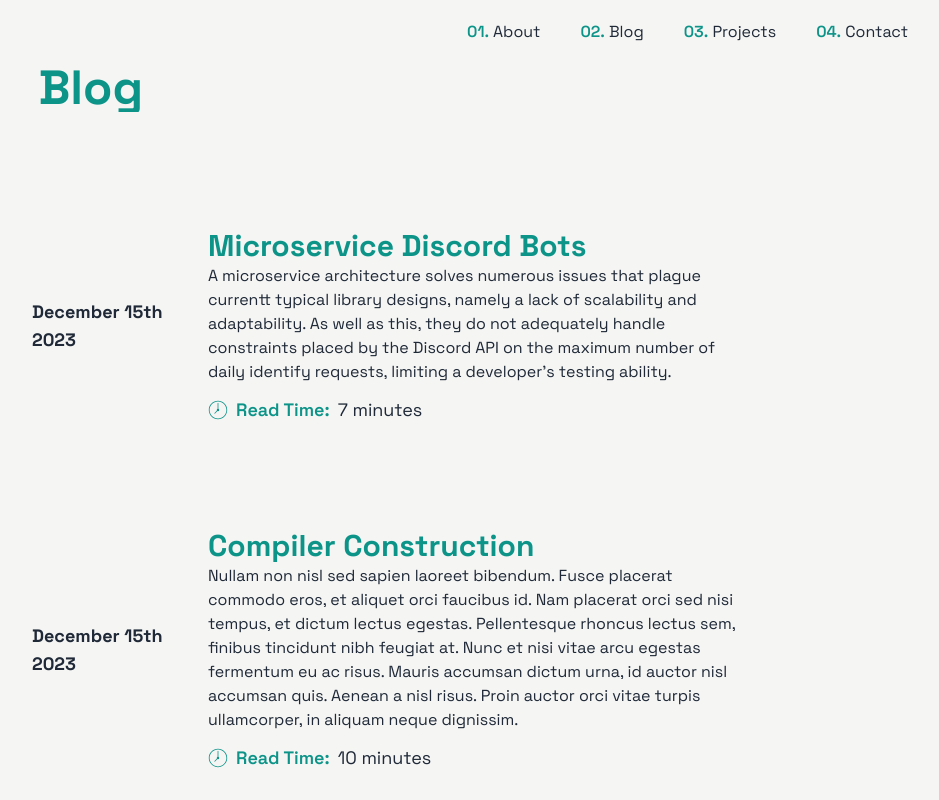
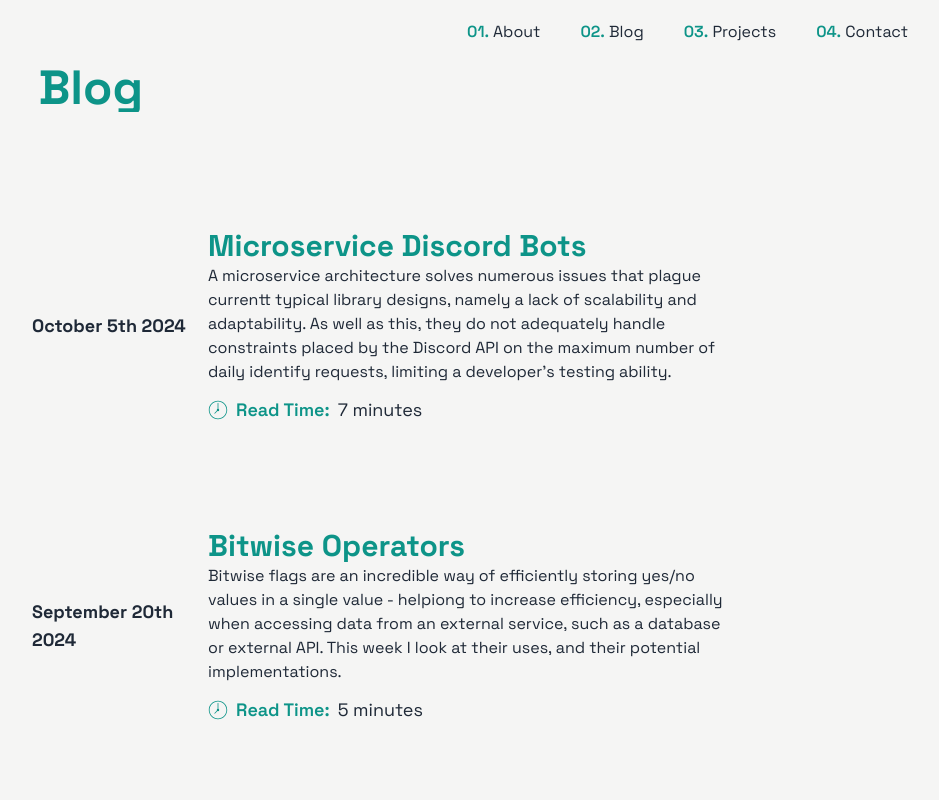
Before and after one commit to piedart/site, a Next.js app: page /blog in a window 1280 px wide. Shown: the whole page, without its empty margins (256-1195 px from the left). Built offline with nearby package versions, Linux system fonts and the light colour scheme.

Commit message:
Finish blog

```diff
--- a/src/app/blog/[slug]/page.tsx
+++ b/src/app/blog/[slug]/page.tsx
@@ -9,13 +9,13 @@ const markdownStyles = {};
 const components = {
   img: (props: any) => <Image width="100px" style={{ width: 'auto', height: 'auto' }} {...props} alt="" />,
   h2: (props: any) => (
-    <div className="my-3">
+    <div className="my-3 mt-8">
       <h2 className="text-3xl font-bold">{props.children}</h2>
       <div className="w-[80%] h-[1px] bg-stone-300 my-2"></div>
     </div>
   ),
   h3: (props: any) => <h3 className="text-2xl font-bold my-2 mt-6">{props.children}</h3>,
-  h4: (props: any) => <h4 className="text-xl font-bold my-2 mt-6">{props.children}</h4>,
+  h4: (props: any) => <h4 className="text-xl font-bold my-2 mt-10">{props.children}</h4>,
   p: (props: any) => <p className="my-2">{props.children}</p>,
   code: (props: any) => <code className="bg-stone-50 text-teal-600 p-[3px] rounded-md">{props.children}</code>,
   ul: (props: any) => <ul className="list-disc list-inside">{props.children}</ul>,
--- a/src/app/blog/page.tsx
+++ b/src/app/blog/page.tsx
@@ -6,15 +6,7 @@ const blogs = [
     description:
       "A microservice architecture solves numerous issues that plague currentt typical library designs, namely a lack of scalability and adaptability. As well as this, they do not adequately handle constraints placed by the Discord API on the maximum number of daily identify requests, limiting a developer's testing ability.",
     readTime: '7 minutes',
-    date: 'December 15th 2023',
-  },
-  {
-    title: 'Compiler Construction',
-    link: '/compiler-construction',
-    description:
-      'Nullam non nisl sed sapien laoreet bibendum. Fusce placerat commodo eros, et aliquet orci faucibus id. Nam placerat orci sed nisi tempus, et dictum lectus egestas. Pellentesque rhoncus lectus sem, finibus tincidunt nibh feugiat at. Nunc et nisi vitae arcu egestas fermentum eu ac risus. Mauris accumsan dictum urna, id auctor nisl accumsan quis. Aenean a nisl risus. Proin auctor orci vitae turpis ullamcorper, in aliquam neque dignissim.',
-    readTime: '10 minutes',
-    date: 'December 15th 2023',
+    date: 'October 5th 2024',
   },
   {
     title: 'Bitwise Operators',
@@ -25,12 +17,20 @@ const blogs = [
     date: 'September 20th 2024',
   },
   {
+    title: 'Compiler Construction',
+    link: '/compiler-construction',
+    description:
+      'In this post I look very broadly at how compilers are constructed, and the different stages involved. I hope to potentially used this knowledge to create my own compiler in the future.',
+    readTime: '10 minutes',
+    date: 'September 4th 2024',
+  },
+  {
     title: 'Data Structures',
     link: '/data-structures',
     description:
       'Primitive data structures such as integers and characters can only get you so far, and some problems call for different, complex (non-primitive) data structures. This week I look at these different data structures on a broad level, looking at what they are, and how they work.',
     readTime: '10 minutes',
-    date: 'December 15th 2023',
+    date: 'August 28th 2024',
   },
 ];
 
```
Also changed, not shown: posts/compiler-construction.mdx (+10 -0 lines).
